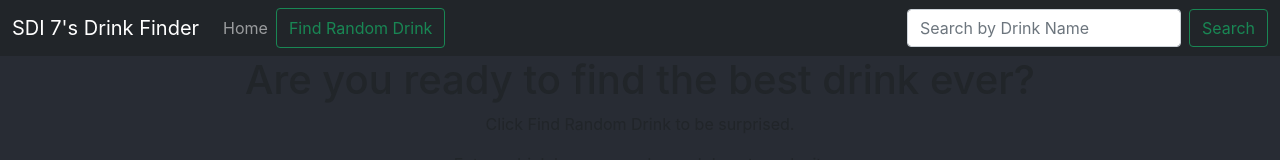
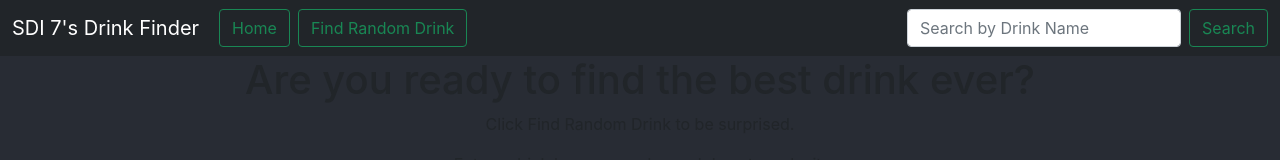
Before and after one commit to LindsayFarias/react-project, a React (Create React App) app: page / in a window 1280 px wide. Shown: the top 160 px of the page. Built offline with nearby package versions, Linux system fonts and the light colour scheme.

Commit message:
Changed home to button

```diff
--- a/src/NavBar.js
+++ b/src/NavBar.js
@@ -5,7 +5,7 @@ const NavBar = (props) => {
     return (
         <Navbar bg="dark" expand="lg" variant="dark">
             <Container fluid>
-                <Navbar.Brand href="#">SDI 7's Drink Finder</Navbar.Brand>
+                <Navbar.Brand>SDI 7's Drink Finder</Navbar.Brand>
                 <Navbar.Toggle aria-controls="navbarScroll" />
                 <Navbar.Collapse id="navbarScroll">
                     <Nav
@@ -13,8 +13,8 @@ const NavBar = (props) => {
                         style={{ maxHeight: '100px' }}
                         navbarScroll
                     >
-                        <Nav.Link onClick={() => { props.app.setState({ name: "" }) }} >Home</Nav.Link>
-                        <Button onClick={() => { props.randomDrinkFunc() }} variant="outline-success">Find Random Drink</Button>
+                        <Button className="mx-1" onClick={() => { props.app.setState({ name: "", searchError: false }) }} variant="outline-success" >Home</Button>
+                        <Button className="mx-1" onClick={() => { props.randomDrinkFunc() }} variant="outline-success">Find Random Drink</Button>
 
                     </Nav>
                     <Form className="d-flex">
```
